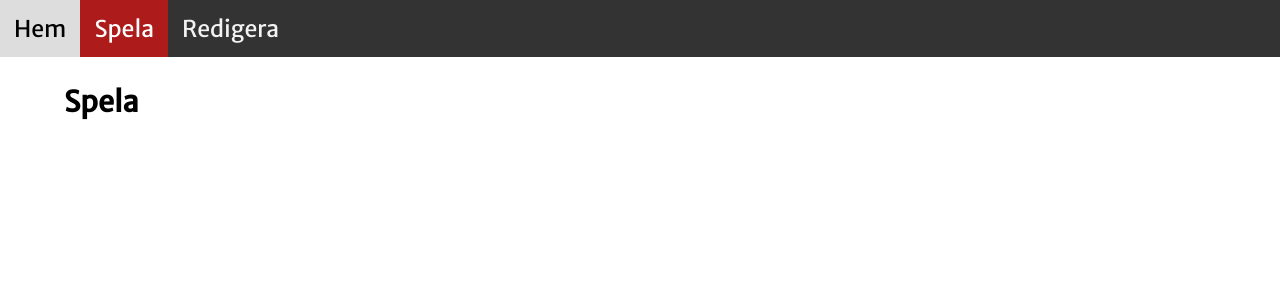
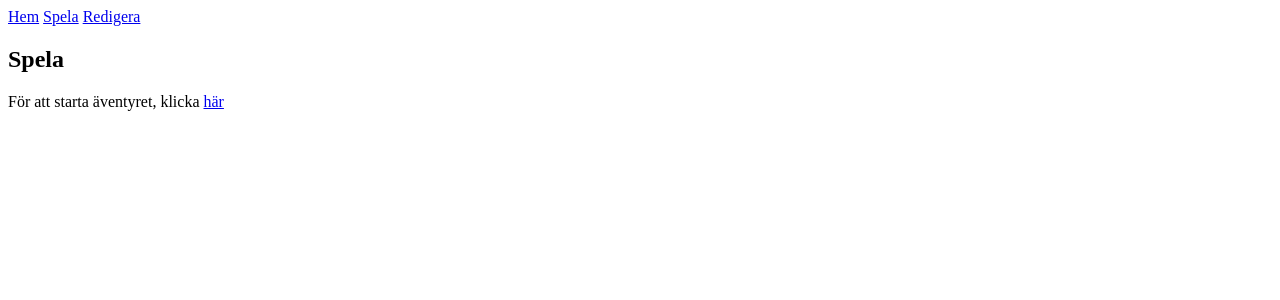
Before and after one commit to jensnti/story, a PHP site: page /play.php in a window 1280 px wide. Shown: the top 300 px of the page. Run offline with PHP 8.4, Linux system fonts and the light colour scheme.

Commit message:
rensat css, redo för bootstrap

```diff
--- a/edit.php
+++ b/edit.php
@@ -7,9 +7,6 @@
 	<meta charset="utf-8">
 	<meta name="viewport" content="width=device-width, initial-scale=1.0">
 	<title>Soloäventyr - Redigera</title>
-	<link href="https://fonts.googleapis.com/css?family=Merriweather|Merriweather+Sans" rel="stylesheet">
-	<link rel="stylesheet" href="https://fonts.googleapis.com/icon?family=Material+Icons">
-	<link rel="stylesheet" href="css/style.css">
 </head>
 <body>
 <nav id="navbar">
--- a/index.php
+++ b/index.php
@@ -7,8 +7,6 @@
 	<meta charset="utf-8">
 	<meta name="viewport" content="width=device-width, initial-scale=1.0">
 	<title>Soloäventyr</title>
-	<link href="https://fonts.googleapis.com/css?family=Merriweather|Merriweather+Sans" rel="stylesheet">
-	<link rel="stylesheet" href="css/style.css">
 </head>
 <body>
 <nav id="navbar">
@@ -27,6 +25,7 @@
 
 
 ?>
+	</section>
 </main>
 <script src="js/navbar.js"></script>
 </body>
--- a/play.php
+++ b/play.php
@@ -7,8 +7,6 @@
 	<meta charset="utf-8">
 	<meta name="viewport" content="width=device-width, initial-scale=1.0">
 	<title>Soloäventyr - Spela</title>
-	<link href="https://fonts.googleapis.com/css?family=Merriweather|Merriweather+Sans" rel="stylesheet">
-	<link rel="stylesheet" href="css/style.css">
 </head>
 <body>
 <nav id="navbar">
@@ -19,15 +17,7 @@
 <main class="content">
 	<section>
 		<h1>Spela</h1>
-<!--
-		<p>Lorem ipsum dolor sit amet, consectetur adipisicing elit. Suscipit hic aliquid nostrum quibusdam veritatis? Eaque accusantium odit id deserunt, quae minima adipisci nesciunt illum ipsa ea placeat, earum laboriosam corrupti.</p>
-		<footer class="gotopagelinks">
-			<p>
-				<a href="play.php?page=1">Nästa sida</a>
-				<a href="play.php?page=2">Gå till sidan</a>
-			</p>
-		</footer>
--->
+		<p>För att starta äventyret, klicka <a href="play?page=1" title="Starta spelet">här</a></p>
 <?php
 	include_once 'include/dbinfo.php';
 
```
Also changed, not shown: README.md.
